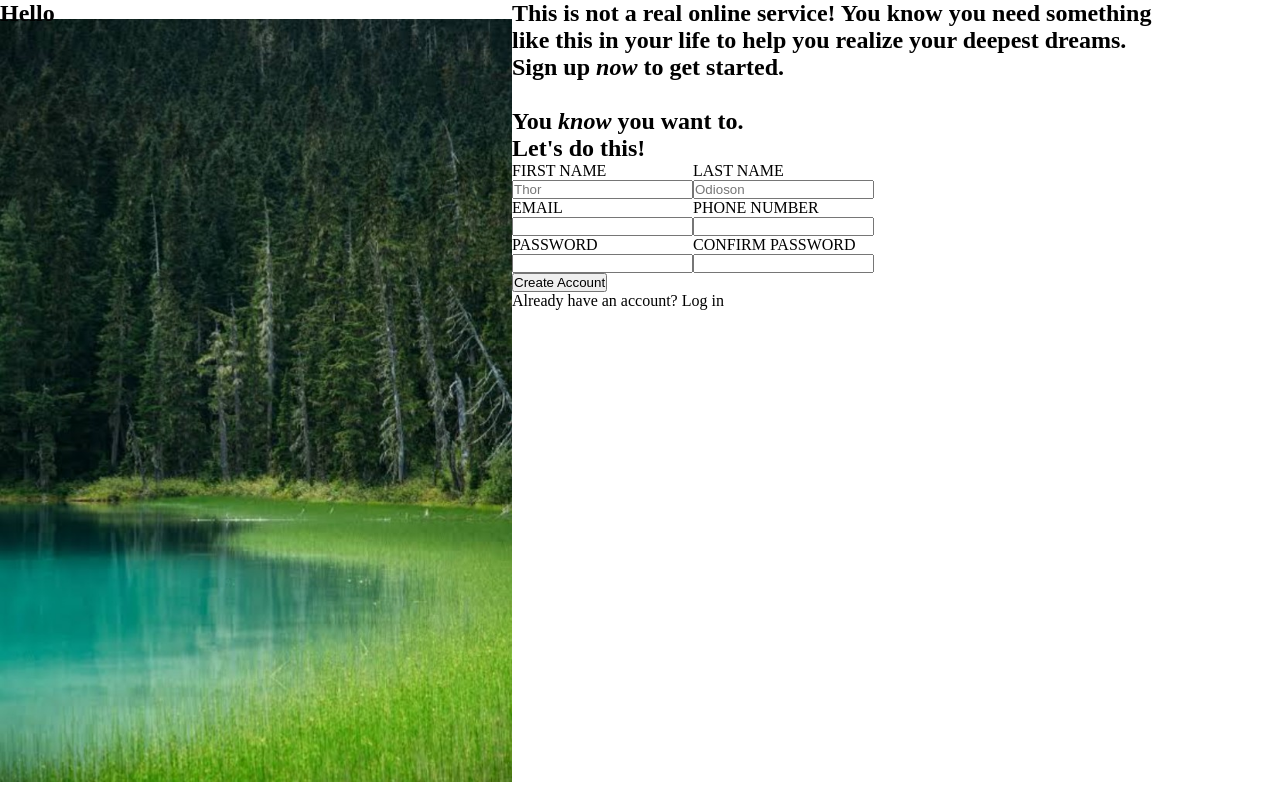
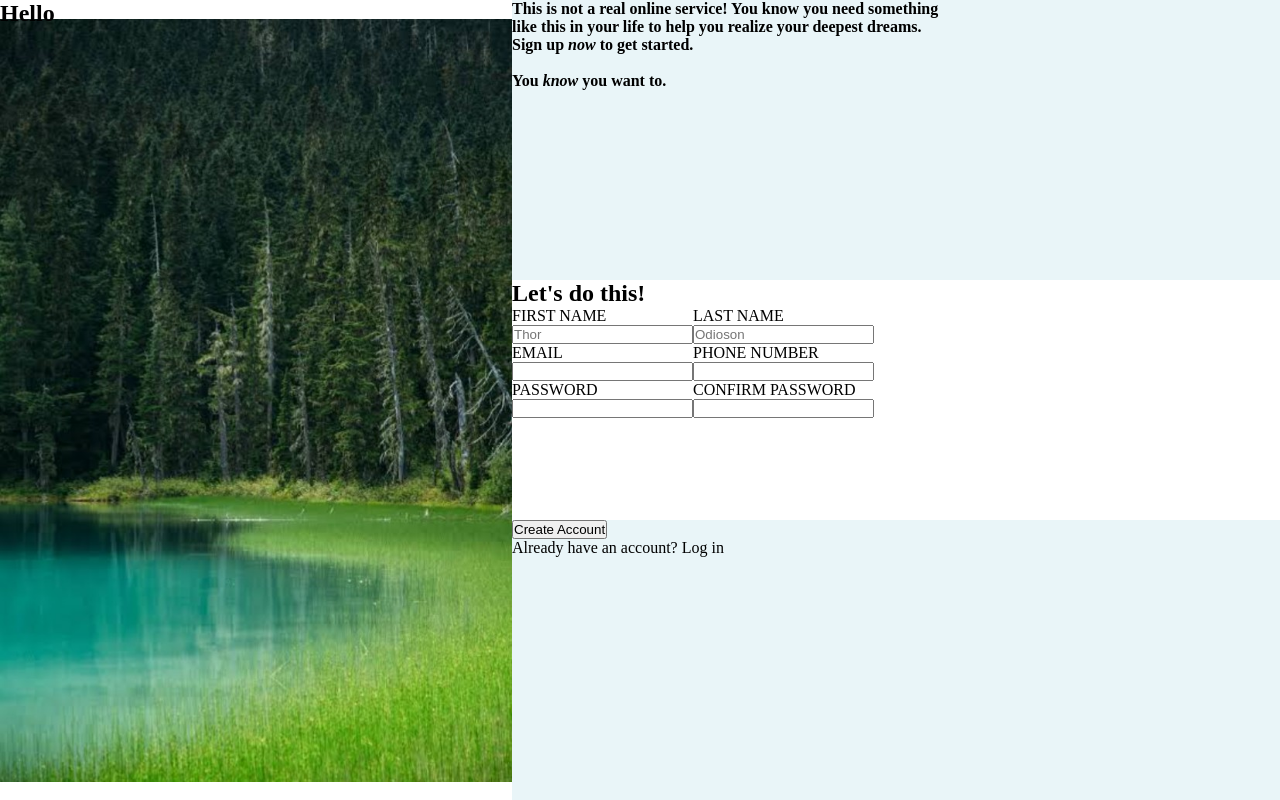
Before and after one commit to Mrlightcity/sign-up-form, a plain HTML site: page index.html in a window 1280 px wide. Drawn offline with Linux system fonts and the light colour scheme.

Commit message:
Add height, width and bg-color property to .right

```diff
--- a/index.html
+++ b/index.html
@@ -14,10 +14,10 @@
         </div>
         <div class="right">
             <div class="top">
-                <h2>This is not a real online service! You know you need something
+                <h4>This is not a real online service! You know you need something
                      <br>like this in your life to help you realize your deepest dreams.
                       <br> Sign up <em>now</em> to get started.
-                      <br><br>You <em>know</em> you want to.</h2>
+                      <br><br>You <em>know</em> you want to.</h4>
             </div>
             <div class="mid">
                 <h2>Let's do this!</h2>
--- a/style.css
+++ b/style.css
@@ -13,6 +13,24 @@ main{
     width: 40vw;
 }
 
+.right{
+    width: 60vw;
+}
+
+.top{
+    height: 35vh;
+    background-color: #e9f5f8fe;
+}
+
+.mid{
+    height: 30vh;
+}
+
 .myForms{
     display: flex;
 }
+
+.end{
+    height: 35vh;
+    background-color: #e9f5f8fe;
+}
```
